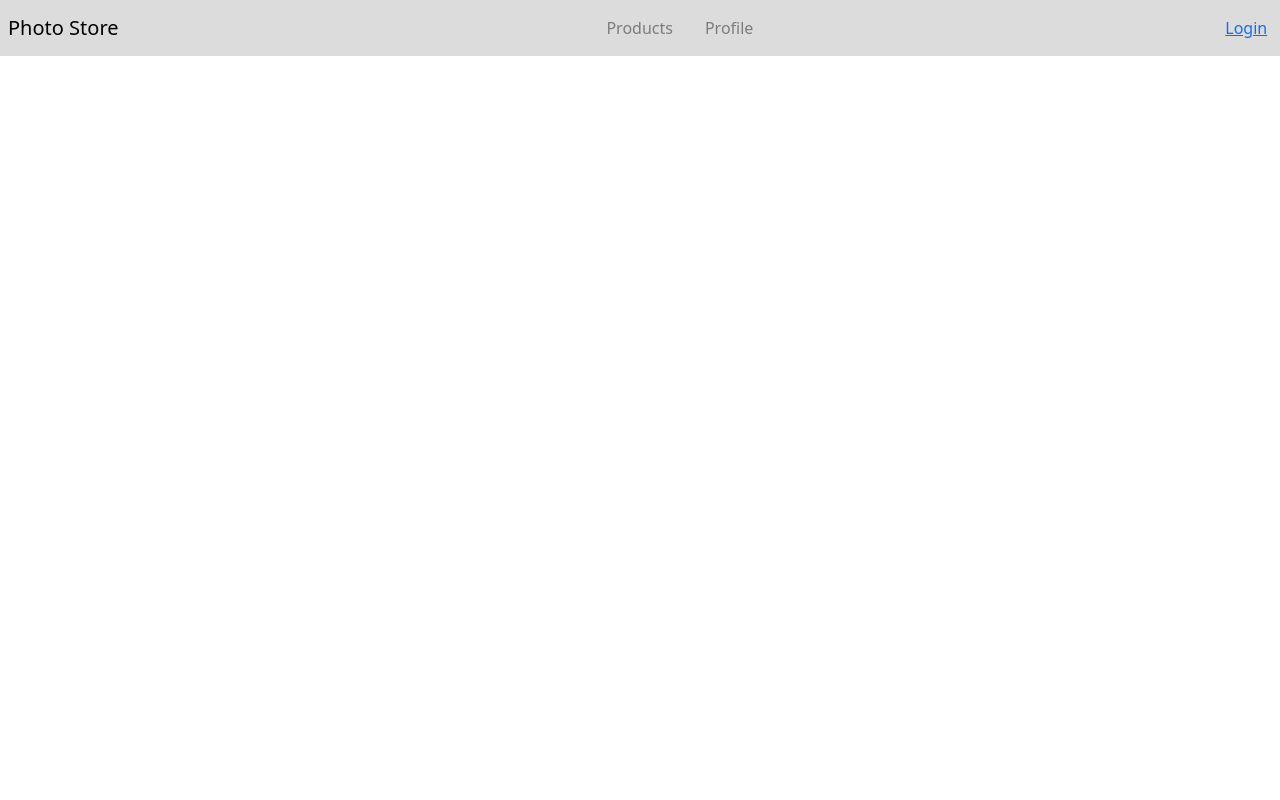
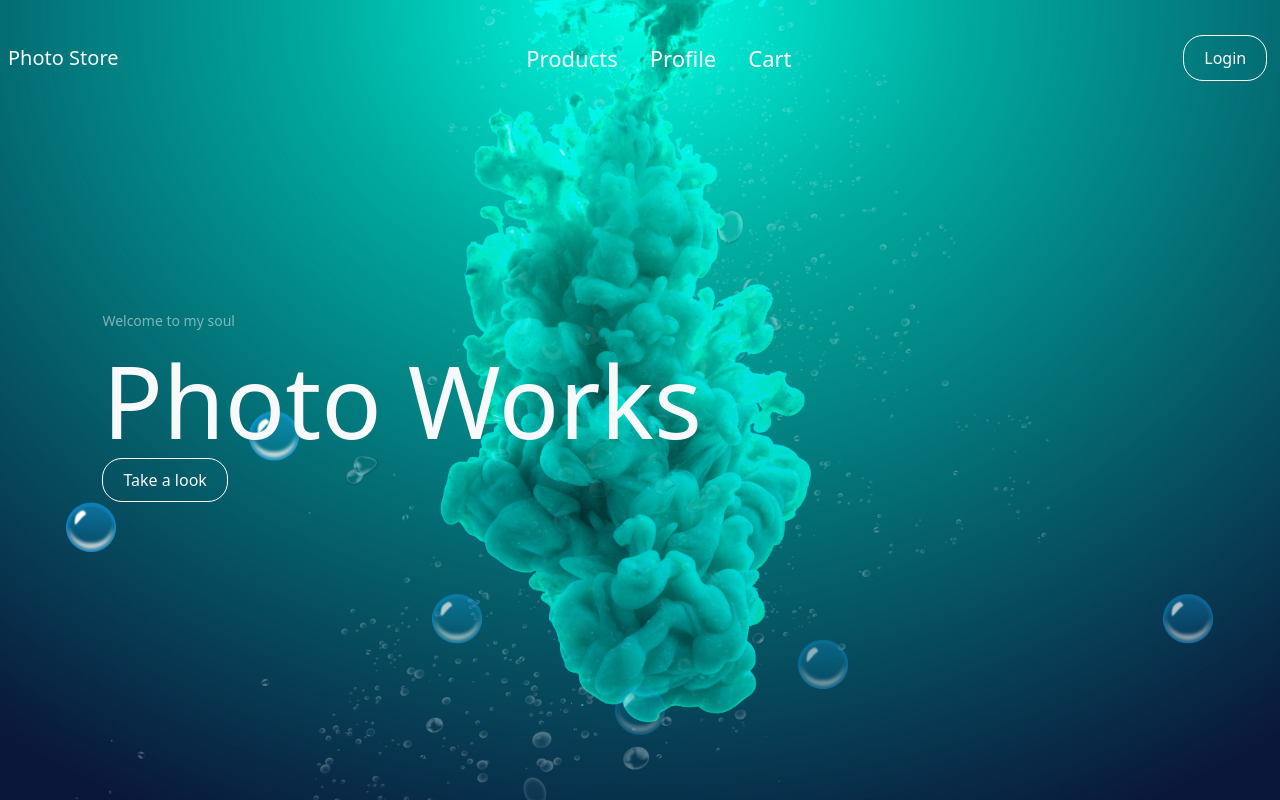
Before and after one commit to bbbozhena/Photo-store, a React (Create React App) app: page / in a window 1280 px wide. Built offline with nearby package versions, Linux system fonts and the light colour scheme; no server answers.

Commit message:
feat: add homepage animation

```diff
--- a/src/Components/Components.css
+++ b/src/Components/Components.css
@@ -1,11 +1,17 @@
 .header{
-    background-color: rgb(220, 220, 220);
+    margin-top: 2%;
 }
 .header .link{
-    color: rgb(124, 124, 124);
+    color: rgb(255, 255, 255);
+    font-size: 22px;
 }
 .profile-button{
+    cursor: pointer;
     padding-right:1% ;
     font-size: medium;
-    color: rgb(0, 0, 0);
+    color: rgb(255, 255, 255);
+    border: 1px solid white;
+    border-radius:20px;
+    padding: 10px 20px;
+    margin-right: 1%;
 }
--- a/src/Components/Header.tsx
+++ b/src/Components/Header.tsx
@@ -15,25 +15,26 @@ interface Props {
 export const Header: React.FC<Props> = ({ title }) => {
   const dispatch = useAppDispatch();
   const { isAuth, email } = useAuth();
-
-  const [show, setShow] = useState(false);
   return (
     <div className="header">
       <nav className="navbar">
-        <Navbar.Brand className="ps-2">{title}</Navbar.Brand>
+        <Navbar.Brand className="ps-2 text-light">{title}</Navbar.Brand>
         <Nav className="links">
           <Nav.Link className="link" href="#">
-            Products
+          <Link className="text-light text-decoration-none" to="/products">Products</Link>
           </Nav.Link>
           <Nav.Link className="link" href="#">
             Profile
           </Nav.Link>
+          <Nav.Link className="link" href="#">
+            Cart
+          </Nav.Link>
         </Nav>
-        <div className="profile-button">
+        <div className="profile-button \">
           {isAuth ? (
             <span onClick={() => dispatch(removeUser())}>Log out</span>
           ) : (
-            <Link to="/login">Login</Link>
+            <Link className="text-light text-decoration-none" to="/login">Login</Link>
           )}
         </div>
       </nav>
--- a/src/Pages/App/App.tsx
+++ b/src/Pages/App/App.tsx
@@ -1,9 +1,11 @@
 import React from "react";
 import { Route, Routes } from "react-router-dom";
-import HomePage from "../HomePage/HomePage";
+import {HomePage} from "../HomePage/HomePage";
 import "./App.css";
 import LoginPage from "../LoginPage/LoginPage";
 import RegisterPage from "../RegisterPage/RegisterPage";
+import { Products } from "../ProductsPage/ProductsPage";
+
 
 function App() {
   return (
@@ -11,6 +13,7 @@ function App() {
       <Route path="/" element={<HomePage />} />
       <Route path="/login" element={<LoginPage />} />
       <Route path="/register" element={<RegisterPage />} />
+      <Route path="/products" element={<Products />} />
     </Routes>
   );
 }
--- a/src/Pages/HomePage/HomePage.css
+++ b/src/Pages/HomePage/HomePage.css
@@ -1,3 +1,80 @@
-.home{
+.home {
+  width: 100%;
+  height: 100vh;
+  background-image: url("../../../public/img/background.png");
+  background-size: cover;
+  background-position: center;
+  position: relative;
+  overflow: hidden;
+}
+.look-button{
+    cursor: pointer;
+    padding-right:1% ;
+    font-size: medium;
+    color: rgba(247, 247, 247, 0.583);
+    border: 1px solid white;
+    border-radius:20px;
+    padding: 10px 20px;
+    margin-right: 1%;
+}
+text {
+    position: absolute;
+    top: 50%;
+    left: 8%;
+    transform: translateY(-50%);
+    z-index: 2;
+}
+text   h1{
+        font-size: 100px;
+}
+.bubbles img {
+    width: 50px;
+    animation:bubble 7s linear infinite ;
+}
+.bubbles{
+    width: 100%;
+    display: flex;
+    align-items:center;
+    justify-content: space-around;
+    position: absolute;
+    bottom: -70px;
+}
+@keyframes bubble {
+    0% {
+        transform: translateY(0);
+        opacity: 0;
+    }
+    50% {
 
+        opacity: 1;
+    }
+    70% {
+
+        opacity: 1;
+    }
+    100% {
+        transform: translateY(-80vh);
+        opacity: 0;
+    }
 }
+.bubbles img:nth-child(1){
+    animation-delay: 2s;
+}
+.bubbles img:nth-child(2){
+    animation-delay: 1s;
+}
+.bubbles img:nth-child(3){
+    animation-delay: 3s;
+}
+.bubbles img:nth-child(4){
+    animation-delay: 4s;
+}
+.bubbles img:nth-child(5){
+    animation-delay: 3.5s;
+}
+.bubbles img:nth-child(6){
+    animation-delay: 6s;
+}
+.bubbles img:nth-child(7){
+    animation-delay: 3s;
+}
--- a/src/Pages/HomePage/HomePage.tsx
+++ b/src/Pages/HomePage/HomePage.tsx
@@ -1,11 +1,28 @@
 import { Header } from "../../Components/Header";
+import { Link } from "react-router-dom";
 import "./HomePage.css";
-function HomePage(): any {
+export function HomePage(): any {
   return (
-    <div className="">
-      <Header title="Photo Store" />
+    <div className="home">
+      <div>
+        <Header title="Photo Store" />
+      </div>
+      <text>
+        <small className="text-light text-opacity-50">Welcome to my soul</small>
+        <h1 className="text-light my-2">Photo Works</h1>
+        <Link className="text-light text-decoration-none look-button" to="/products">
+          Take a look
+        </Link>
+      </text>
+      <div className="bubbles">
+        <img src="/img/bubble.png"></img>
+        <img src="/img/bubble.png"></img>
+        <img src="/img/bubble.png"></img>
+        <img src="/img/bubble.png"></img>
+        <img src="/img/bubble.png"></img>
+        <img src="/img/bubble.png"></img>
+        <img src="/img/bubble.png"></img>
+      </div>
     </div>
   );
 }
-
-export default HomePage;
--- /dev/null
+++ b/src/Pages/ProductsPage/ProductsPage.tsx
@@ -0,0 +1,8 @@
+import React from "react";
+export function Products() {
+    return (
+      <div>
+        Ok
+      </div>
+    );
+  }
```
Also changed, not shown: public/img/background.png (added), public/img/bubble.png (added), src/Pages/ProductsPage/ProductsPage.css (added).
